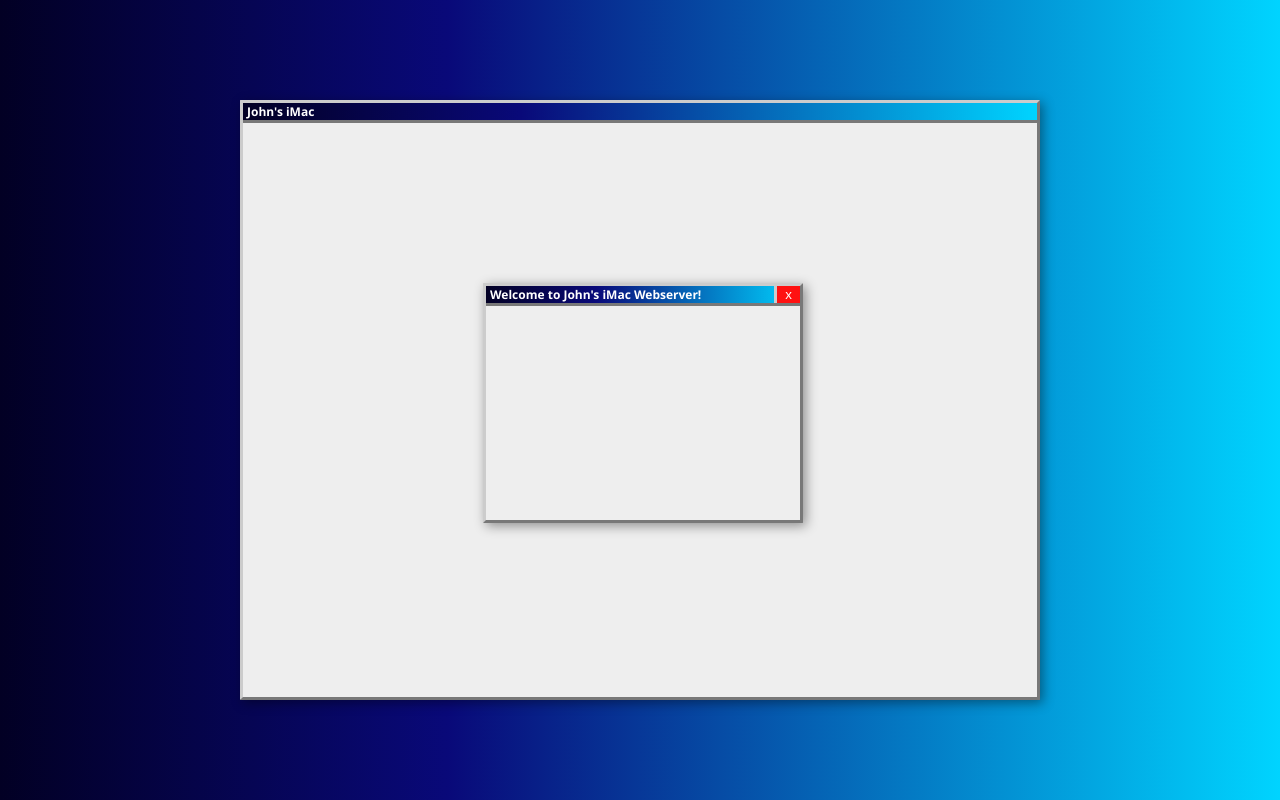
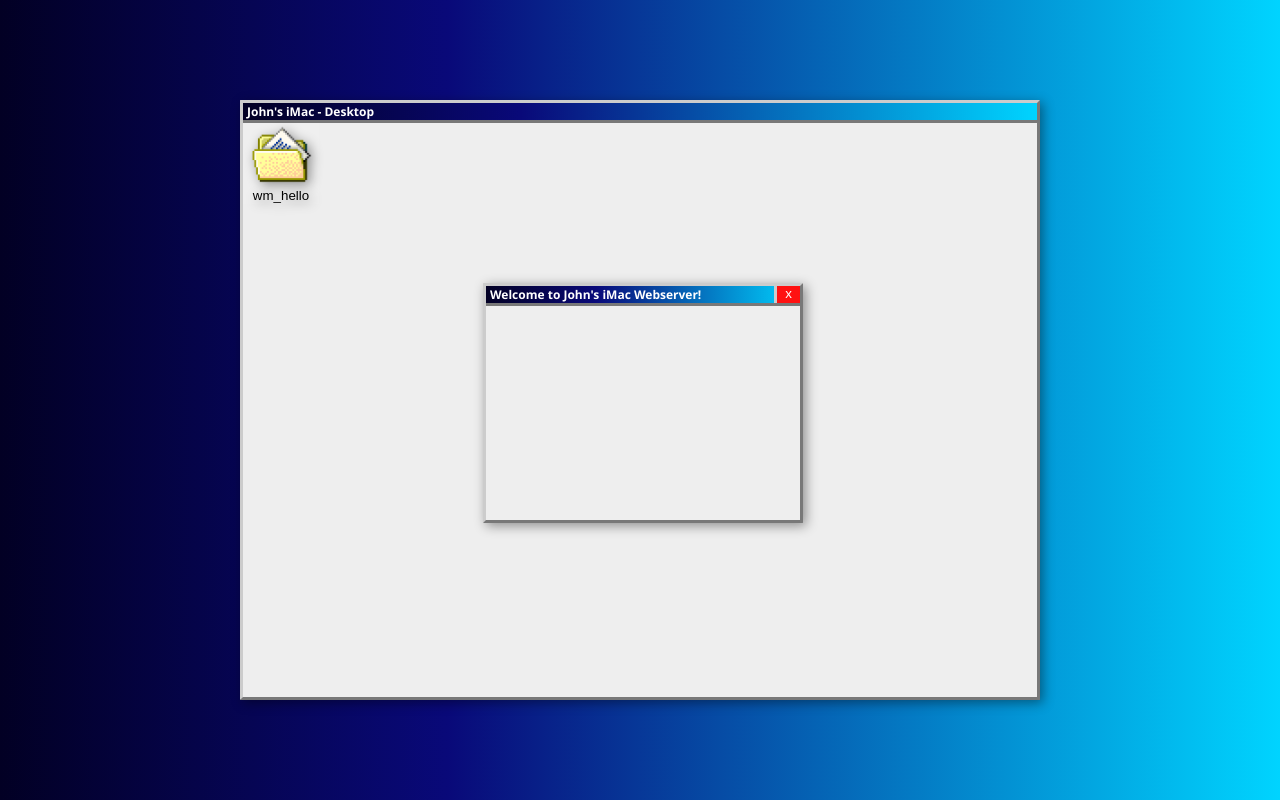
Before and after one commit to djmill0326/winwm, a plain HTML site: page index.html in a window 1280 px wide. Drawn offline with Linux system fonts and the light colour scheme.

Commit message:
added desktop and runnable programs

```diff
--- a/style.css
+++ b/style.css
@@ -11,6 +11,12 @@
 
 .wm {
     box-sizing: border-box;
+    display: flex;
+    flex-direction: column;
+}
+
+.wm .shadow {
+    filter: drop-shadow(3px 3px 6px rgba(0,0,0,0.4));
 }
 
 .wm.window {
@@ -60,3 +66,25 @@
     border-left: none;
     outline: 3px inset #ccc;
 }
+
+.wm.desktop-icon {
+    width: fit-content;
+    border: none;
+}
+
+.wm.desktop-icon img {
+    width: 64px;
+}
+
+.wm.desktop-icon:hover img {
+    filter: drop-shadow(4px 4px 6px rgba(0,0,0,0.4));
+}
+
+.wm.desktop-icon:active img {
+    filter: drop-shadow(3px 3px 8px rgba(0,0,0,0.5));
+}
+
+.wm.desktop-icon a {
+    width: 100%;
+    text-align: center;
+}
--- a/wm.js
+++ b/wm.js
@@ -10,25 +10,19 @@
 const create_button = (name, onclick) => create_control("Button", Control, {
     children: [],
     init: (ctx) => {
-        if(ctx.element) {
-            ctx.element.remove();
-        }
         const root = document.createElement("button");
         root.innerText = name;
         root.className = "wm button";
         root.onclick = onclick;
+
         ctx.element = root;
         ctx.root.append(root);
     }
 });
 
-const create_toolbar = (title, can_close=true) => create_control("Toolbar", Control, {
+const create_toolbar = (title, window, can_close=true) => create_control("Toolbar", Control, {
     children: [],
     init: (ctx) => {
-        if(ctx.element) {
-            ctx.element.remove();
-            delete ctx.element;
-        }
         const root = document.createElement("span");
         root.className = "wm toolbar";
         const name = document.createElement("span");
@@ -42,7 +36,7 @@
             add_control(create_button("x", () => {
                 // fixme: this is not correct at all
                 ctx.root.remove();
-                delete ctx.control;
+                if(window.onclose) window.onclose(ctx);
             }), ctx.control);
         }
 
@@ -71,6 +65,7 @@
             }
         });
 
+        ctx.element = root;
         ctx.root.append(root);
     }
 });
@@ -78,10 +73,6 @@
 const create_window = (name, x=0, y=0, width=800, height=600, can_close=true, hooks={}) => create_control(name, Control, {
     children: [],
     init: (ctx) => {
-        if (ctx.element) {
-            ctx.element.remove();
-            delete ctx.element;
-        }
         const root = document.createElement("div");
         root.style = `
             position: absolute;
@@ -90,9 +81,9 @@
             left: ${x}px;
             top: ${y}px;
         `;
-        root.className = "wm window";
+        root.className = "wm window shadow";
         ctx.element = root;
-        add_control(create_toolbar(name, can_close), ctx.control);
+        add_control(create_toolbar(name, ctx.control, can_close), ctx.control, true);
         ctx.root.append(root);
     },
     dimensions: (ctx) => ({
@@ -111,8 +102,16 @@
     }
 }
 
-const add_control = (control, parent) => {
-    parent.children.push(control);
+const add_control = (control, parent, to_front) => {
+    if(to_front) {
+        parent.children = [control, ...parent.children];
+    } else {
+        parent.children.push(control);
+    }
+}
+
+const add_hook = (control, hook, cb) => {
+    control[hook] = cb;
 }
 
 const create_ctx = (name, control, el_root) => create_object(name, {
@@ -147,9 +146,51 @@
 };
 
 const ctx = create_program("Root", document.body, (x, y, w, h) => {
-    const wm_root = create_window("John's iMac", x, y, w, h, false);
-    const wm_hello = create_window("Welcome to John's iMac Webserver!", centered(320, w), centered(240, h), 320, 240);
-    add_control(wm_hello, wm_root);
+    const program_list = {
+        wm_hello: () => create_window("Welcome to John's iMac Webserver!", centered(320, w), centered(240, h), 320, 240)
+    };
+    const programs = {};
+    const open_programs = new Set();
+
+    const wm_root = create_window("John's iMac - Desktop", x, y, w, h, false);
+    const wm_desktop = create_control("Desktop", Control, {
+        children: [],
+        init: (ctx) => {
+            const root = document.createElement("section");
+            root.className = "wm desktop";
+            const desktop_programs = Object.keys(program_list).map(name => {
+                programs[name] = () => create_program(name, root, (x, y, w, h) => {
+                    const window = program_list[name]();
+                    add_hook(window, "onclose", () => open_programs.delete(name));
+                    return window;
+                }, 320, 240);
+
+                const container = document.createElement("button");
+                container.className = "wm desktop-icon";
+                const icon = document.createElement("img");
+                icon.className = "wm shadow";
+                icon.src = "./folder.png";
+                const label = document.createElement("a");
+                label.className = "wm shadow";
+                label.innerText = name;
+
+                container.addEventListener("click", () => {
+                    if (open_programs.has(name)) return;
+                    run(programs[name]());
+                    open_programs.add(name);
+                });
+
+                container.append(icon, label);
+                return container;
+            });
+            root.append(...desktop_programs);
+            ctx.element = root;
+            ctx.root.append(root);
+            run(programs.wm_hello());
+            open_programs.add("wm_hello");
+        }
+    });
+    add_control(wm_desktop, wm_root);
     return wm_root;
 });
 
```
Also changed, not shown: folder.png (added).
